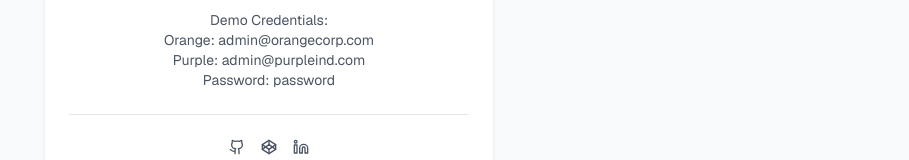
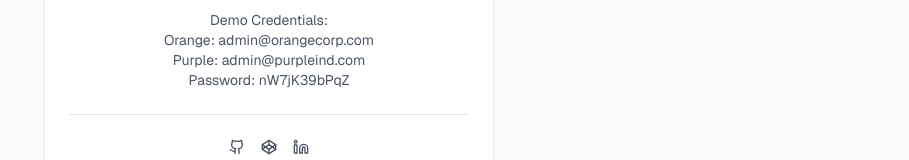
Before and after one commit to chiraggoyal777/nextjs-personalized-dashboard, a Next.js app: page / in a window 1280 px wide. Shown: the part 502-662 px from the top of the page, without its empty margins (371-1280 px from the left). Built offline with nearby package versions, Linux system fonts and the light colour scheme.

Commit message:
Security

```diff
--- a/app/page.tsx
+++ b/app/page.tsx
@@ -36,7 +36,7 @@ export default function LoginPage() {
 
     const client = getClientByEmail(email);
 
-    if (client && password === "password") {
+    if (client && password === "nW7jK39bPqZ") {
       localStorage.setItem("currentUser", JSON.stringify(client));
       router.push("/dashboard");
     } else {
@@ -114,7 +114,7 @@ export default function LoginPage() {
             <p>Demo Credentials:</p>
             <p>Orange: admin@orangecorp.com</p>
             <p>Purple: admin@purpleind.com</p>
-            <p>Password: password</p>
+            <p>Password: nW7jK39bPqZ</p>
           </div>
 
           <hr className="mt-6 mb-4" />
```
